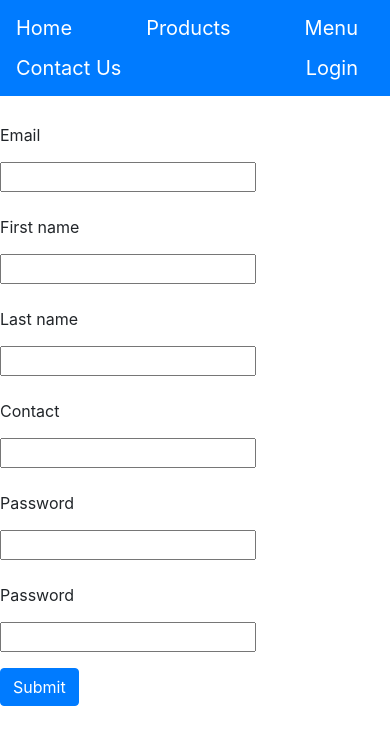
After one commit to Arslanbaig84/Practicing-Foodshop, a Django app: template users/templates/users/edit_profile.html in a window 390 px wide. The commit adds this page. Shown: the top 745 px of the page. Run offline with Django 4.2, Linux system fonts and the light colour scheme; the template is opened without the code that fills it, so the values that code supplies are empty, except form fields; tables that the repository leaves empty hold one stand-in row (values such as "Sample post"); form fields are guessed from the names that the template uses.

Commit message:
complete edit profile, profile routes

```diff
--- /dev/null
+++ b/users/templates/users/edit_profile.html
@@ -0,0 +1,53 @@
+{% extends "products/layout.html" %}
+
+{% block title %}
+Edit Profile
+{% endblock %}
+
+{% block body %}
+<form action="{% url 'edit_profile' %}" method="post" style="margin-top: 20px;">
+    {% csrf_token %}
+    <div class="form-group row">
+        <label for="{{form.email.id_for_label}}" class="col-sm-2 col-form-label">{{form.email.label_tag}}</label>
+        <div class="col-sm-10">
+          {{form.email}}
+        </div>
+    </div>
+    <div class="form-group row">
+        <label for="{{form.first_name.id_for_label}}" class="col-sm-2 col-form-label">{{form.first_name.label_tag}}</label>
+        <div class="col-sm-10">
+            {{form.first_name}}
+        </div>
+    </div>
+    <div class="form-group row">
+        <label for="{{form.last_name.id_for_label}}" class="col-sm-2 col-form-label">{{form.last_name.label_tag}}</label>
+        <div class="col-sm-10">
+            {{form.last_name}}
+        </div>
+    </div>
+    <div class="form-group row">
+        <label for="{{form.contact.id_for_label}}" class="col-sm-2 col-form-label">{{form.contact.label_tag}}</label>
+        <div class="col-sm-10">
+            {{form.contact}}
+        </div>
+    </div>
+    <div class="form-group row">
+        <label for="{{form.password1.id_for_label}}" class="col-sm-2 col-form-label">{{form.password1.label_tag}}</label>
+        <div class="col-sm-10">
+            {{form.password1}}
+        </div>
+    </div>
+    <div class="form-group row">
+        <label for="{{form.password2.id_for_label}}" class="col-sm-2 col-form-label">{{form.password2.label_tag}}</label>
+        <div class="col-sm-10">
+            {{form.password2}}
+        </div>
+    </div>
+    <div class="form-group row">
+        <div class="col-sm-10">
+          <button type="submit" class="btn btn-primary">Submit</button>
+        </div>
+    </div>
+</form>
+
+{% endblock %}
--- a/users/templates/users/login_user.html
+++ b/users/templates/users/login_user.html
@@ -5,6 +5,7 @@ Login
 {% endblock %}
 
 {% block body %}
+<a href="{% url 'register' %}">If you don't have an account, please register here.</a>
 <form action="{% url 'login_user' %}" method="post" style="margin-top: 20px;">
     {% csrf_token %}
     <div class="form-group row">
--- a/users/urls.py
+++ b/users/urls.py
@@ -4,5 +4,7 @@ from . import views
 urlpatterns = [
     path("register", views.register, name='register'),
     path("login_user/", views.login_user, name='login_user'),
-    path("logout_user", views.logout_user, name='logout_user')
+    path("logout_user", views.logout_user, name='logout_user'),
+    path("profile", views.profile, name="profile"),
+    path("edit_profile", views.edit_profile, name="edit_profile")
     ]
```
Also changed, not shown: users/templates/users/profile.html (added, +33 -0 lines), users/views.py (+22 -1 lines), db.sqlite3.
